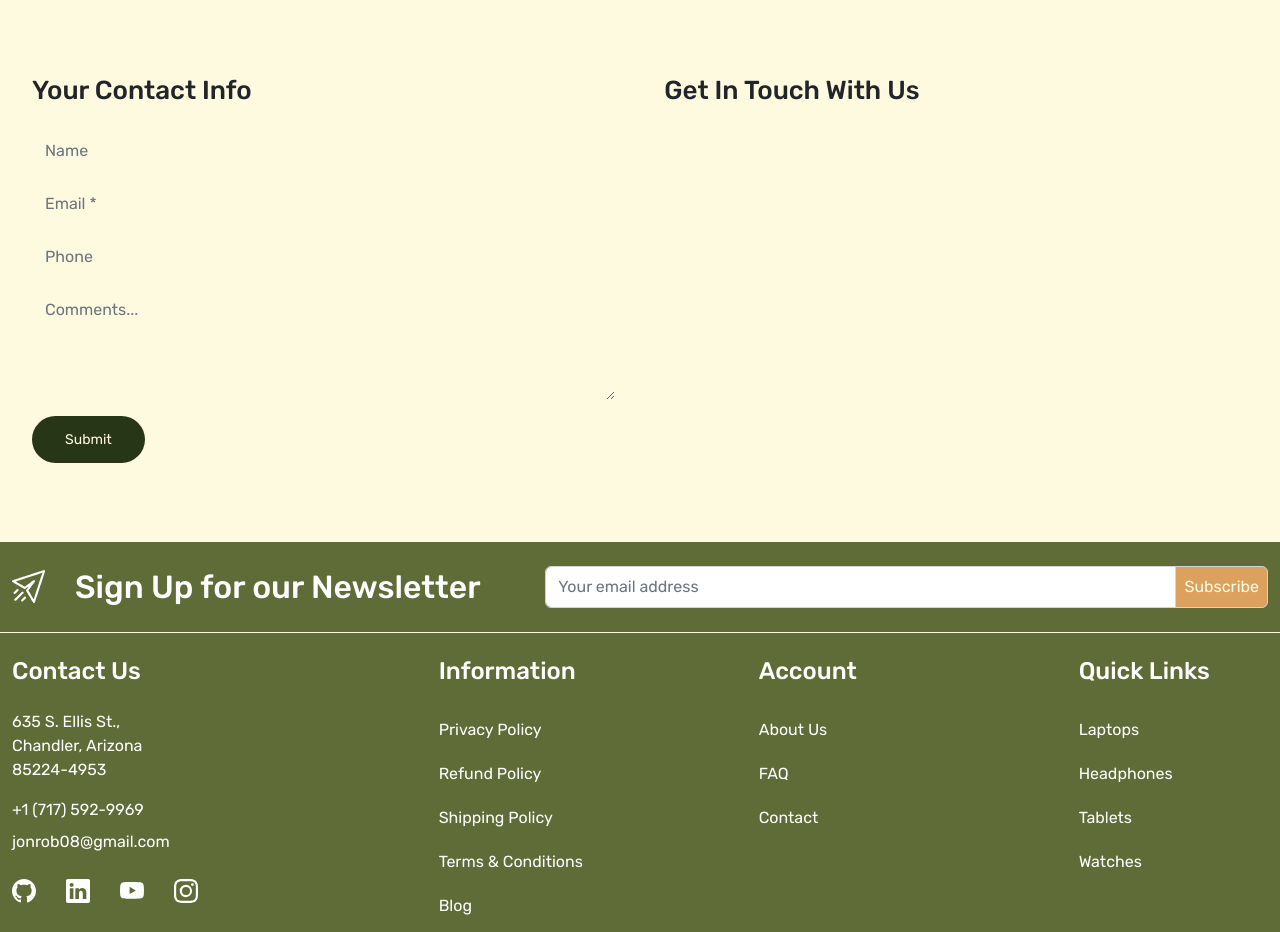
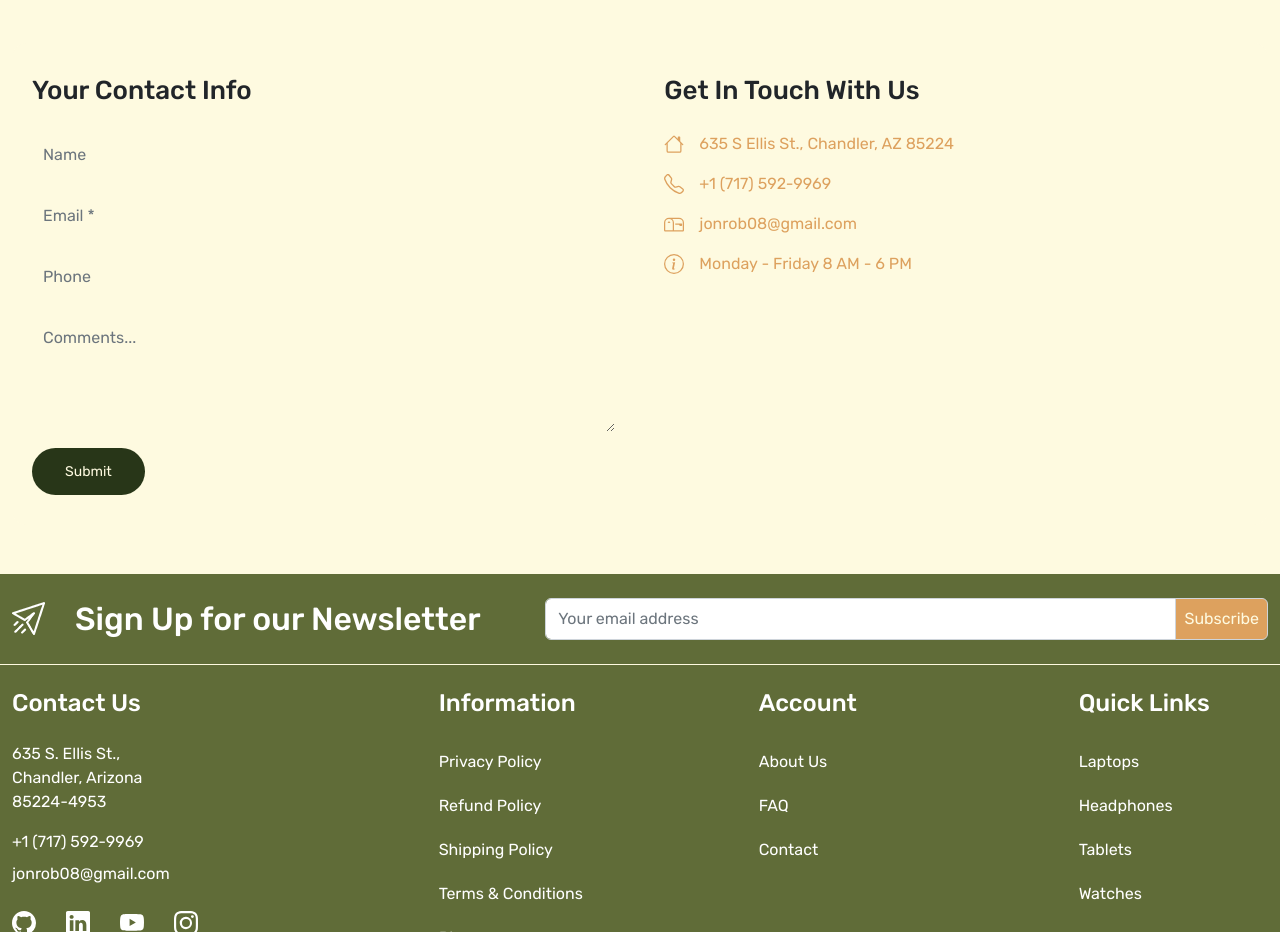
Before and after one commit to jonrob08/SwiftShop, a React (Create React App) app in the folder swiftshop/: page /contact in a window 1280 px wide. Shown: the part 800-1732 px from the top of the page. Built offline with nearby package versions, Linux system fonts and the light colour scheme; a web font is replaced by a local one.

Commit message:
chore: finish contact us page items

```diff
--- a/swiftshop/src/App.css
+++ b/swiftshop/src/App.css
@@ -568,4 +568,10 @@ footer .input-group-text {
   background-color: var(--color-tertiary);
   border-radius: 10px;
   border-color: transparent;
+  padding: 10px;
 }
+
+.contact-inner-wrapper ul, .contact-inner-wrapper a  {
+  list-style-type: none;
+  color: var(--color-quaternary);
+}
--- a/swiftshop/src/pages/Contact.js
+++ b/swiftshop/src/pages/Contact.js
@@ -1,6 +1,7 @@
 import React from 'react'
 import Meta from '../components/Meta'
 import BreadCrumb from '../components/BreadCrumb'
+import { BsHouse, BsTelephone, BsMailbox, BsInfoCircle  } from 'react-icons/bs'
 
 const Contact = () => {
   const title = "Contact Us"
@@ -44,6 +45,26 @@ const Contact = () => {
                   <h3 className="contact-title mb-4">
                     Get In Touch With Us
                   </h3>
+                  <div>
+                    <ul className='ps-0'>
+                      <li className='mb-3 d-flex gap-15 align-items-center'>
+                        <BsHouse className='fs-5'/>
+                        <address className='mb-0'>635 S Ellis St., Chandler, AZ 85224</address>
+                      </li>
+                      <li className='mb-3 d-flex gap-15 align-items-center'>
+                        <BsTelephone className='fs-5'/>
+                        <a href="tel:+1 7175929969">+1 (717) 592-9969</a>
+                      </li>
+                      <li className='mb-3 d-flex gap-15 align-items-center'>
+                        <BsMailbox className='fs-5'/>
+                        <a href="mailto:jonrob08@gmail.com">jonrob08@gmail.com</a>
+                       </li>
+                      <li className='mb-3 d-flex gap-15 align-items-center'>
+                        <BsInfoCircle className='fs-5'/>
+                        <p className='mb-0'>Monday - Friday 8 AM - 6 PM</p>
+                      </li>
+                    </ul>
+                  </div>
                 </div>
               </div>
             </div>
```
